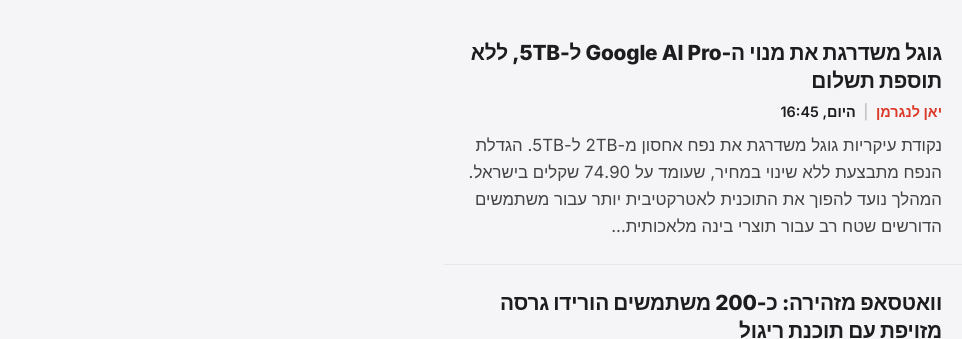
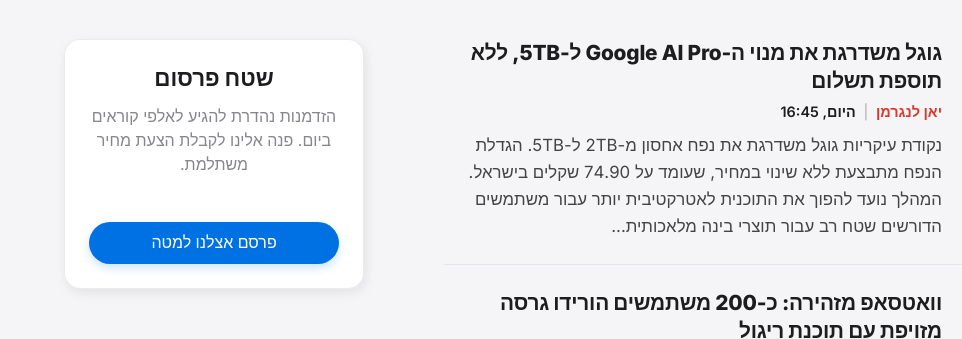
Before and after one commit to yonish90s/casdffaf, a website: page index.html in a window 1280 px wide. Shown: the part 428-767 px from the top of the page, 0-962 px from the left. Drawn offline with Linux system fonts and the light colour scheme; grey boxes are pictures that could not be loaded.

Commit message:
Add advertisement block in the sidebar

```diff
--- a/index.html
+++ b/index.html
@@ -43,7 +43,13 @@
     </div>
     <div id="news-pagination" style="display:flex; justify-content:center; gap:8px; margin-top: 32px; flex-wrap:wrap;"></div>
 
-    <aside class="news-sidebar"></aside>
+    <aside class="news-sidebar">
+      <div class="sidebar-ad" style="background:#fff; border-radius:16px; border:1px solid var(--border-subtle); padding:24px; text-align:center; box-shadow:var(--shadow-soft); display:flex; flex-direction:column; min-height: 250px; position: sticky; top: 100px;">
+        <h3 style="font-size:1.4rem; font-weight:800; margin-bottom:12px;">שטח פרסום</h3>
+        <p style="color:var(--text-muted); font-size:1rem; margin-bottom:24px; line-height: 1.5;">הזדמנות נהדרת להגיע לאלפי קוראים ביום. פנה אלינו לקבלת הצעת מחיר משתלמת.</p>
+        <button class="btn-primary" style="margin-top:auto; width:100%; border-radius:980px;" onclick="openContactModal()">פרסם אצלנו למטה</button>
+      </div>
+    </aside>
 
 
 
```
